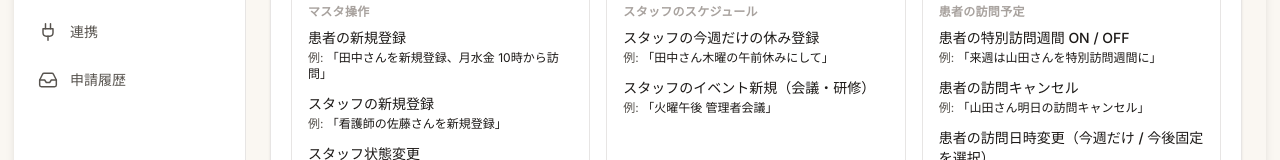
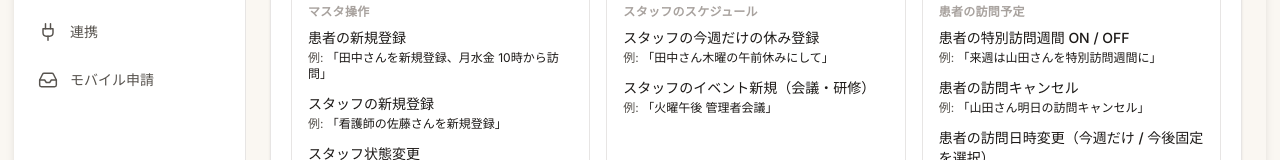
Before and after one commit to skyblueearthjapan/CareFlow, a Next.js app in the folder frontend/: page /help/ai in a window 1280 px wide. Shown: the part 316-476 px from the top of the page. Built offline with nearby package versions, Linux system fonts and the light colour scheme; no server answers.

Commit message:
feat(ui): サイドバーの「申請履歴」を「モバイル申請」にリネーム
モバイル経由で出された申請を承認する画面であることを名称から明確化。

Co-Authored-By: Claude Opus 4.7 (1M context) <noreply@anthropic.com>

```diff
--- a/frontend/components/Sidebar.tsx
+++ b/frontend/components/Sidebar.tsx
@@ -26,7 +26,7 @@ const NAV_ITEMS = [
   { href: '/staff', label: 'スタッフ', icon: UserCircle2 },
   { href: '/offices', label: '拠点', icon: Building2 },
   { href: '/integrations', label: '連携', icon: Plug, adminOnly: true },
-  { href: '/admin/pending-requests', label: '申請履歴', icon: Inbox, adminOnly: true },
+  { href: '/admin/pending-requests', label: 'モバイル申請', icon: Inbox, adminOnly: true },
   // 監査ログ (admin) / AIヘルプ (全員) は上部ヘッダーのアイコンボタン群に残置 (Header.tsx 参照)。
   // 特別訪問週間 は患者マスタの設定として取り込む方針となったため、
   // 独立したサイドバー項目は削除（v2 設計 §3.4 参照）。
```
